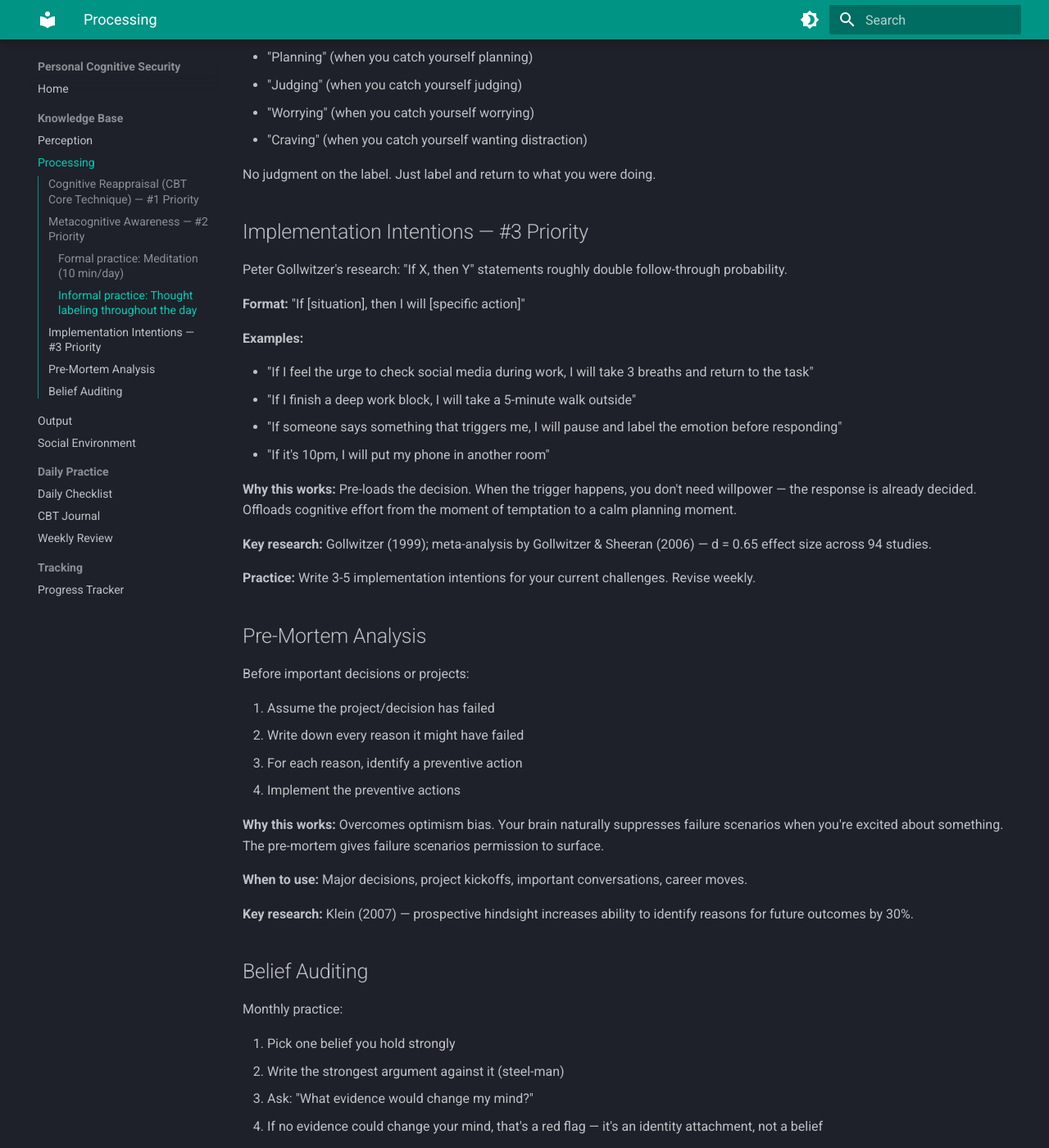
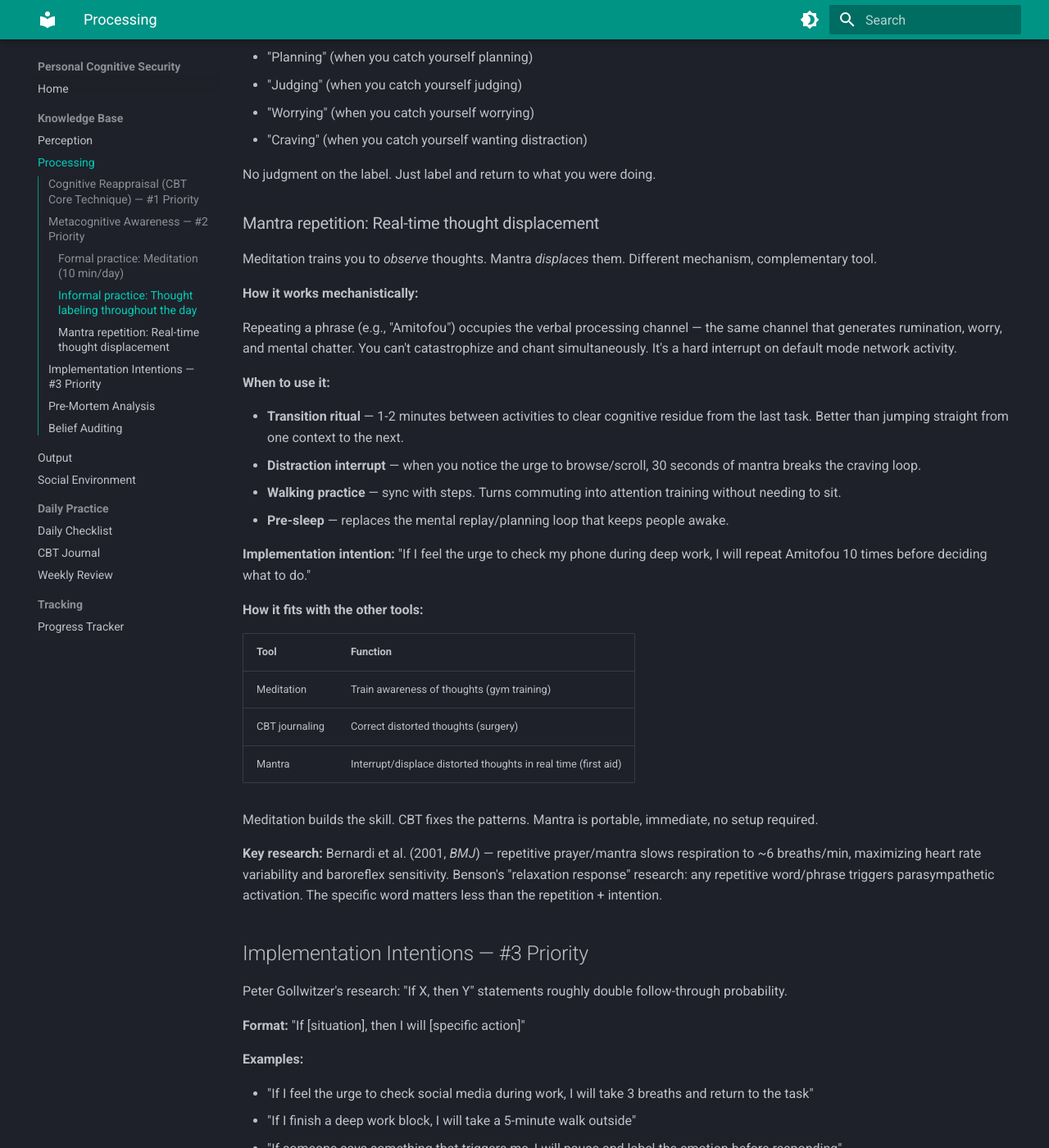
Before and after one commit to vijay120/cogsec, an MkDocs documentation site: the page built from docs/wiki/02-processing.md, in a window 1280 px wide and 1400 px high, scrolled down 2227 px. Shown: the whole window at 82% size. Built offline with MkDocs 1.6.1 and Material for MkDocs 9.7.7, drawn with Linux system fonts in a browser that asks for light colours.

Commit message:
feat: add mantra repetition practice to processing layer
Covers mechanism (verbal channel displacement), when to use (transitions,
distraction interrupt, walking, pre-sleep), and how it complements
meditation and CBT.

```diff
--- a/docs/wiki/02-processing.md
+++ b/docs/wiki/02-processing.md
@@ -89,6 +89,35 @@ What this trains:
 
 No judgment on the label. Just label and return to what you were doing.
 
+### Mantra repetition: Real-time thought displacement
+
+Meditation trains you to *observe* thoughts. Mantra *displaces* them. Different mechanism, complementary tool.
+
+**How it works mechanistically:**
+
+Repeating a phrase (e.g., "Amitofou") occupies the verbal processing channel — the same channel that generates rumination, worry, and mental chatter. You can't catastrophize and chant simultaneously. It's a hard interrupt on default mode network activity.
+
+**When to use it:**
+
+- **Transition ritual** — 1-2 minutes between activities to clear cognitive residue from the last task. Better than jumping straight from one context to the next.
+- **Distraction interrupt** — when you notice the urge to browse/scroll, 30 seconds of mantra breaks the craving loop.
+- **Walking practice** — sync with steps. Turns commuting into attention training without needing to sit.
+- **Pre-sleep** — replaces the mental replay/planning loop that keeps people awake.
+
+**Implementation intention:** "If I feel the urge to check my phone during deep work, I will repeat Amitofou 10 times before deciding what to do."
+
+**How it fits with the other tools:**
+
+| Tool | Function |
+|------|----------|
+| Meditation | Train awareness of thoughts (gym training) |
+| CBT journaling | Correct distorted thoughts (surgery) |
+| Mantra | Interrupt/displace distorted thoughts in real time (first aid) |
+
+Meditation builds the skill. CBT fixes the patterns. Mantra is portable, immediate, no setup required.
+
+**Key research:** Bernardi et al. (2001, *BMJ*) — repetitive prayer/mantra slows respiration to ~6 breaths/min, maximizing heart rate variability and baroreflex sensitivity. Benson's "relaxation response" research: any repetitive word/phrase triggers parasympathetic activation. The specific word matters less than the repetition + intention.
+
 ## Implementation Intentions — #3 Priority
 
 Peter Gollwitzer's research: "If X, then Y" statements roughly double follow-through probability.
```
Also changed, not shown: wiki/02-processing.md (+29 -0 lines).
